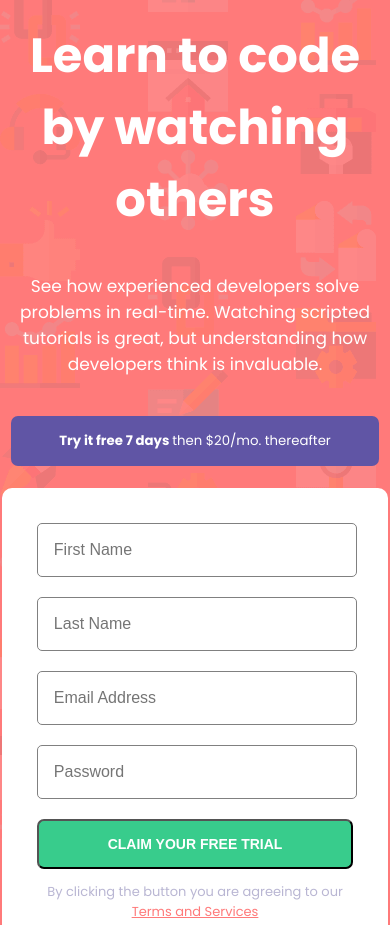
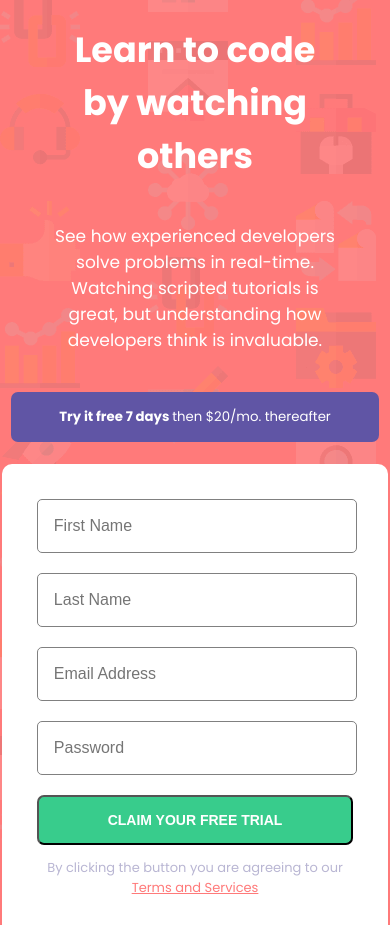
Before and after one commit to HerrFreundlich/intro-component-with-signup-form, a plain HTML site: page index.html in a window 390 px wide. Shown: the top 925 px of the page. Drawn offline with Linux system fonts and the light colour scheme.

Commit message:
mobile design fix

```diff
--- a/css/styles.css
+++ b/css/styles.css
@@ -159,10 +159,14 @@ form img {
     body {
         flex-direction: column;
         align-items: center;
+        justify-content: center;
+
+        width: auto;
+        height: auto;
     }
 
     .left-section {
-        height: 400px;
+        height: auto;
         width: 90%;
         padding: 0;
 
@@ -170,11 +174,17 @@ form img {
     }
 
     .left-section h1 {
-        margin: 20px 0;
+        width: 70%;
+
+        font-size: 35px;
+    }
+
+    .left-section p {
+        width: 80%;
     }
 
     .right-section {
-        height: 800px;
+        height: auto;
         max-width: 500px;
         width: 90%;
     }
```
